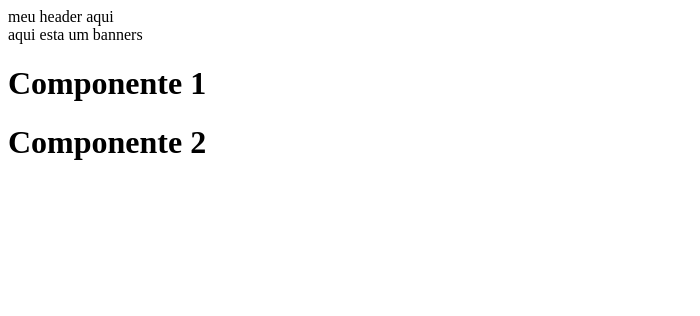
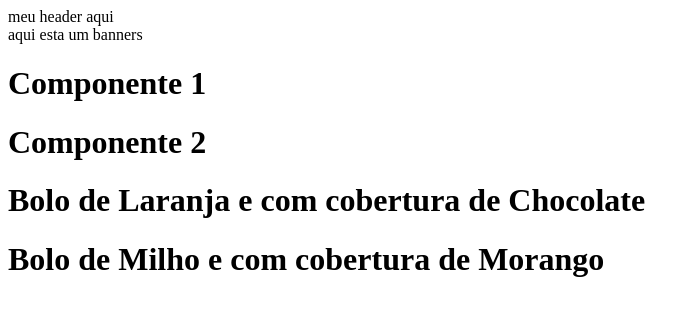
Before and after one commit to MarcosSilva2021/react-aula01, a React (Vite) app: page / in a window 1280 px wide. Shown: the top 316 px of the page, without its empty margins (0-700 px from the left). Built offline with nearby package versions, Linux system fonts and the light colour scheme.

Commit message:
passando proproedades por props, desttruturão - semi-estático

```diff
--- a/src/App.jsx
+++ b/src/App.jsx
@@ -1,4 +1,5 @@
 import Banner from "./components/Banner";
+import FromaDeBolo from "./components/FormaDeBolo";
 import Header from "./components/Header";
 import { Componente1, Componente2 } from "./components/VariosComponentes";
 
@@ -9,6 +10,8 @@ const App = () => {
       <Banner/>
       <Componente1/>
       <Componente2/>
+      <FromaDeBolo sabor="Laranja" cobertura="Chocolate"/>
+      <FromaDeBolo sabor="Milho" cobertura="Morango"/>
     </>
     );
 }
--- /dev/null
+++ b/src/components/FormaDeBolo.jsx
@@ -0,0 +1,7 @@
+const FromaDeBolo = ({sabor, cobertura}) => {
+    return (
+        <h1>Bolo de {sabor} e com cobertura de {cobertura}</h1>
+    );
+}
+
+export default FromaDeBolo;
```
